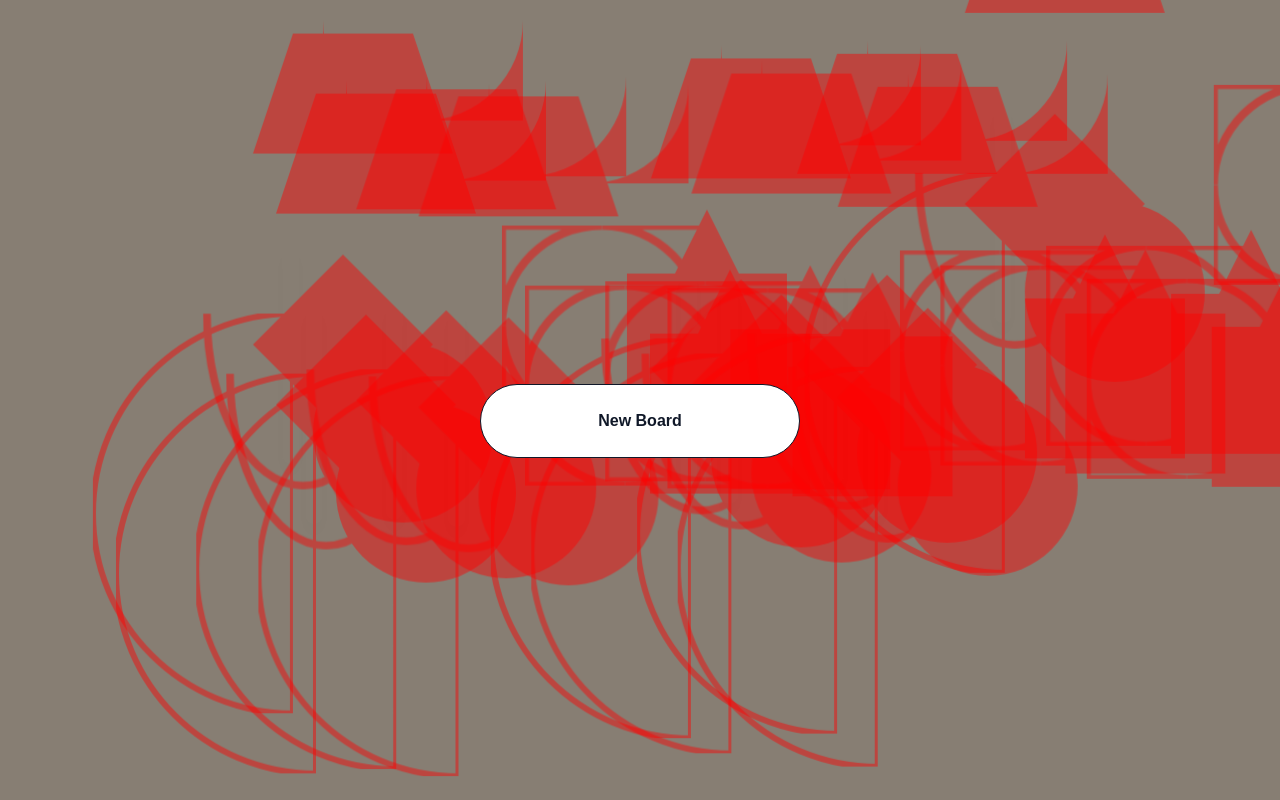
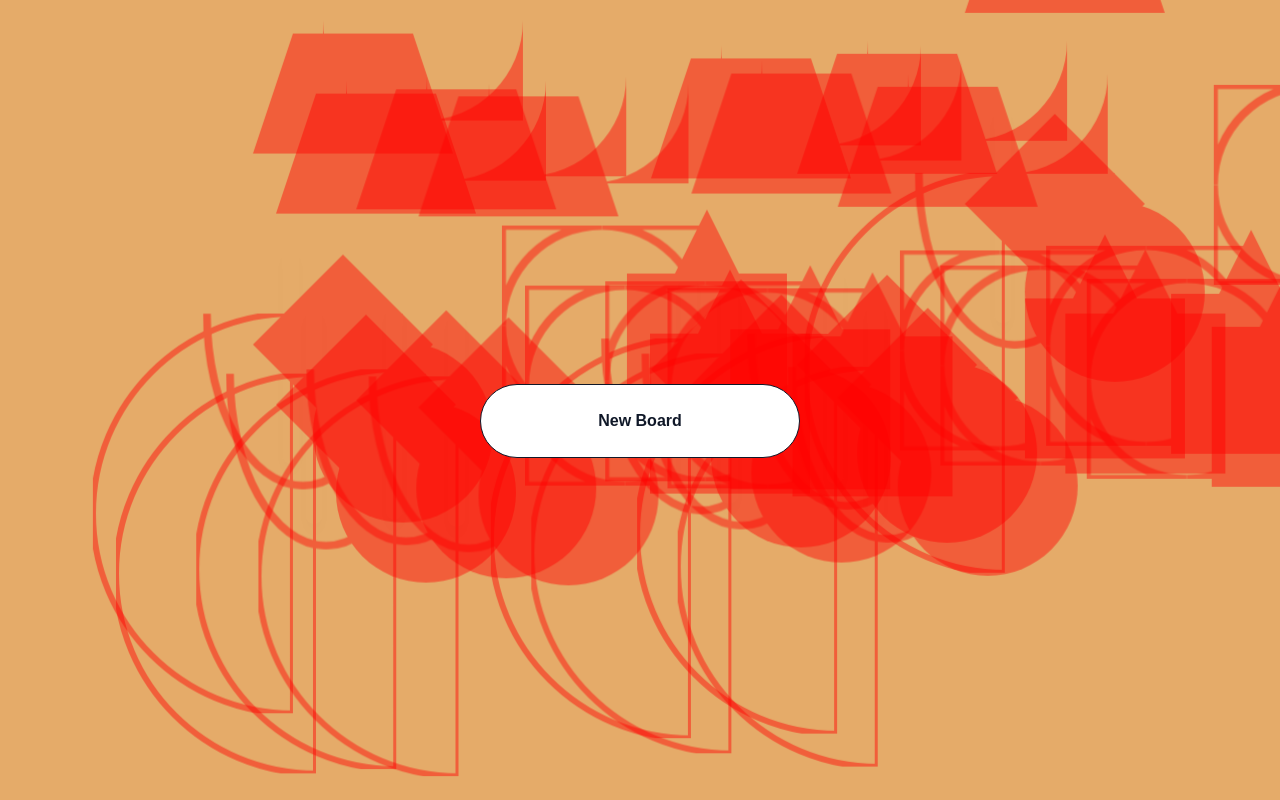
Before and after one commit to Zosiuc/grids-interactive-media, a Next.js app: page / in a window 1280 px wide. Shown: the top 800 px of the page. Built offline with nearby package versions, Linux system fonts and the light colour scheme.

Commit message:
page width en hight aanpassen

```diff
--- a/app/artBoard/page.tsx
+++ b/app/artBoard/page.tsx
@@ -414,9 +414,9 @@ export default function ArtBoard() {
 
                 </nav>
 
-                <section className="artboard">
+                <section className="artBoard">
 
-                    <div id={"print-section"} className="page relative  bg-white overflow-clip rounded-md shadow-lg"
+                    <div id={"print-section"} className="page work-space relative  bg-white overflow-clip rounded-md shadow-lg"
                         onClick={handleAddShape}>
                         {/* Canvas achtergrond */}
 
@@ -429,10 +429,12 @@ export default function ArtBoard() {
                             return (
                                 <div
                                     key={index}
-                                    className="absolute group max-w-fit"
+                                    className="absolute group "
                                     style={{
-                                        top: shape.y,
-                                        left: shape.x,
+                                        width: shape.size,
+                                        height: shape.size,
+                                        top: shape.y-(shape.size / 2),
+                                        left: shape.x-(shape.size / 2),
                                         color: shape.color,
                                         fill: shape.color,
                                         cursor: "pointer",
@@ -456,12 +458,16 @@ export default function ArtBoard() {
 
                                     }}
                                 >
-                                    <ShapeComponent width={shape.size} height={shape.size}/>
+                                    <ShapeComponent />
 
                                     {selectedShapeIndex === index && (
                                         <>
                                             <div
-                                                className="absolute bg-blue-200 w-full h-full drop-shadow-xl opacity-25 bottom-0 right-0  cursor-se-resize "
+                                                className="absolute bg-blue-200  drop-shadow-xl opacity-25 bottom-0 right-0  cursor-se-resize "
+                                                style={{
+                                                    width: shape.size,
+                                                    height: shape.size,
+                                                }}
                                                 onMouseDown={(e) => {
                                                     e.stopPropagation();
                                                     handleResizeStart(e, index)
--- a/app/globals.css
+++ b/app/globals.css
@@ -6,11 +6,11 @@
 
 
 :root {
-  --background: rgba(74, 60, 44, 0.66);
-  --foreground: rgba(243, 222, 191, 0.53);
-  --bar: #070704;
-  --bar-text:white;
-  --section: rgba(219, 207, 207, 0.784);
+  --background: rgba(216, 128, 28, 0.66);
+  --foreground: rgba(133, 78, 22, 0.16);
+  --bar: #faf8f2;
+  --bar-text: #000;
+  --section: rgba(246, 237, 209, 0.98);
   --text:rgb(9, 0, 0);
 
 }
@@ -24,11 +24,11 @@
 
 @media (prefers-color-scheme: dark) {
   :root {
-    --background: #535252;
-    --foreground: #89838387;
+    --background: rgba(71, 65, 65, 0.6);
+    --foreground: rgba(236, 231, 231, 0.16);
     --bar:black;
     --bar-text:white;
-    --section: rgba(219, 207, 207, 0.784);
+    --section: rgba(5, 5, 5, 0.13);
     --text:rgb(9, 0, 0);
   }
 }
@@ -64,6 +64,8 @@ body {
     gap: 4px;
     width: 100%;
 
+
+
     /* background-color: aquamarine; */
 
     .nav_bar{
@@ -92,6 +94,8 @@ body {
       flex-direction: row;
       justify-content: center;
       gap: 7px;
+      height: 100%;
+
       .side-bar{
         display: flex;
         flex-direction: column;
@@ -99,7 +103,9 @@ body {
         gap: 8px;
         background-color: var(--foreground);
         border-radius: 15px;
-        width: 200px;
+        height:fit-content;
+        min-width: 80px;
+        max-width: 300px;
         padding: 2px;
 
         .tools-section{
@@ -110,8 +116,8 @@ body {
           align-items: center;
           border-radius: 15px;
           gap: 20px;
-          height: 80px;
-          padding:3px 20px;
+          height: fit-content;
+          padding:10px 20px;
 
           .tools-title{
             display: flex;
@@ -124,6 +130,7 @@ body {
             gap: 12px;
             flex-direction: row;
             flex-wrap: wrap;
+
 
             .tools-button:hover{
               transition: 0.3s ;
@@ -271,12 +278,12 @@ body {
 
         }
       }
-      .artboard{
+      .artBoard{
         display: flex;
-        div {
+        .work-space {
           display: flex;
-          background-color: white;
-          width: 73vw;
+          width: 72vw;
+          height: 94vh;
 
         }
       }
```
Also changed, not shown: app/shapes/SVG/Flower.svg.
